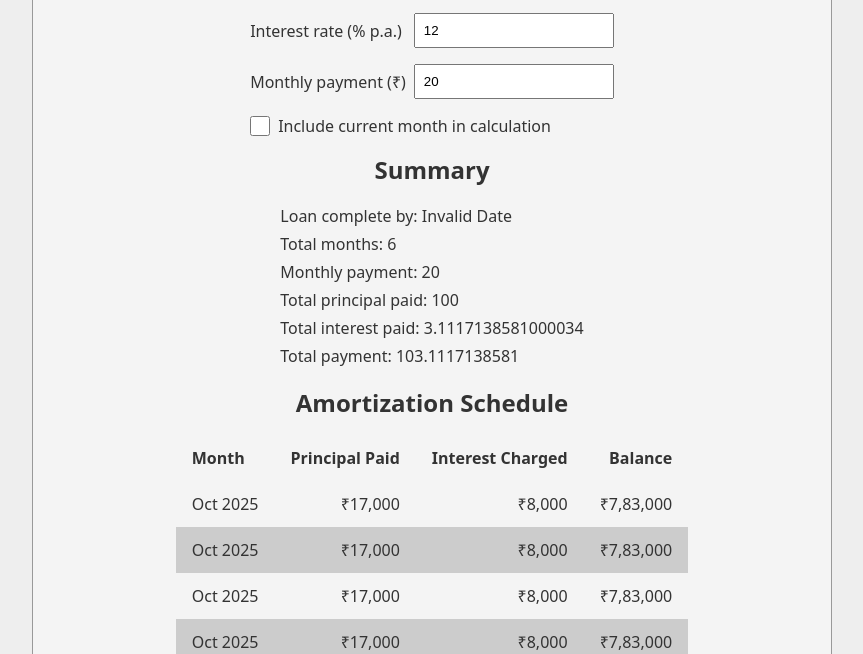
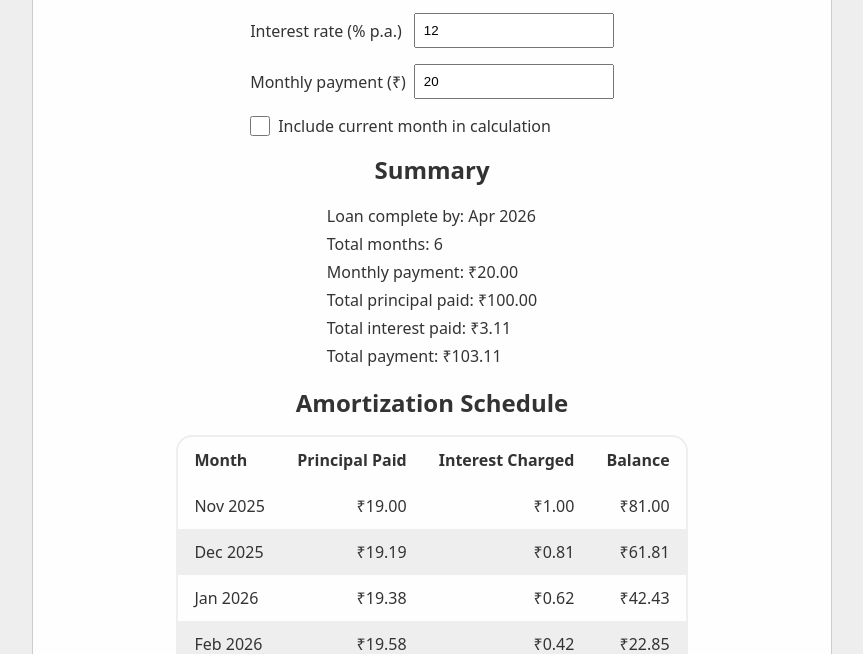
Before and after one commit to k26rahul/js-projects-2, a plain HTML site: page practice/loan-calculator/index.html in a window 1280 px wide. Shown: the part 146-800 px from the top of the page, without its empty margins (208-1071 px from the left). Drawn offline with Linux system fonts and the light colour scheme.

Commit message:
Loan calculator practice.

```diff
--- a/practice/loan-calculator/index.html
+++ b/practice/loan-calculator/index.html
@@ -14,7 +14,7 @@
       <form>
         <label>
           Principal (₹)
-          <input type="number" min="0" value="100" id="principal-input" />
+          <input type="number" min="1" value="100" id="principal-input" />
         </label>
 
         <label>
@@ -24,7 +24,7 @@
 
         <label>
           Monthly payment (₹)
-          <input type="number" min="0" value="20" id="monthly-payment-input" />
+          <input type="number" min="1" value="20" id="monthly-payment-input" />
         </label>
 
         <label class="checkbox-label">
@@ -33,12 +33,12 @@
         </label>
       </form>
 
-      <h2>Summary</h2>
-
-      <section class="loan-summary">
-        <p class="error-message" hidden>
+      <p id="error-message" hidden>
         Monthly payment will never pay off the loan. Increase the payment.
       </p>
+
+      <h2>Summary</h2>
+      <section class="summary">
         <ul>
           <li><strong>Loan complete by:</strong> <span id="summary-last-month">—</span></li>
           <li><strong>Total months:</strong> <span id="summary-months">—</span></li>
@@ -50,8 +50,8 @@
       </section>
 
       <h2>Amortization Schedule</h2>
-
       <section class="table-container">
+        <div class="table-wrapper">
           <table>
             <thead>
               <tr>
@@ -61,39 +61,9 @@
                 <th>Balance</th>
               </tr>
             </thead>
-          <tbody>
-            <tr>
-              <td>Oct 2025</td>
-              <td>₹17,000</td>
-              <td>₹8,000</td>
-              <td>₹7,83,000</td>
-            </tr>
-            <tr>
-              <td>Oct 2025</td>
-              <td>₹17,000</td>
-              <td>₹8,000</td>
-              <td>₹7,83,000</td>
-            </tr>
-            <tr>
-              <td>Oct 2025</td>
-              <td>₹17,000</td>
-              <td>₹8,000</td>
-              <td>₹7,83,000</td>
-            </tr>
-            <tr>
-              <td>Oct 2025</td>
-              <td>₹17,000</td>
-              <td>₹8,000</td>
-              <td>₹7,83,000</td>
-            </tr>
-            <tr>
-              <td>Oct 2025</td>
-              <td>₹17,000</td>
-              <td>₹8,000</td>
-              <td>₹7,83,000</td>
-            </tr>
-          </tbody>
+            <tbody></tbody>
           </table>
+        </div>
       </section>
     </main>
   </body>
--- a/practice/loan-calculator/main.js
+++ b/practice/loan-calculator/main.js
@@ -1,31 +1,49 @@
-let principalInput = document.querySelector('#principal-input');
-let interestRateInput = document.querySelector('#interest-rate-input');
-let monthlyPaymentInput = document.querySelector('#monthly-payment-input');
-let includeCurrentMonthCheckbox = document.querySelector('#include-current-month-checkbox');
+const html = String.raw;
 
-let summaryLastMonthEl = document.querySelector('#summary-last-month');
-let summaryMonthsEl = document.querySelector('#summary-months');
-let summaryMonthlyEl = document.querySelector('#summary-monthly');
-let summaryPrincipalEl = document.querySelector('#summary-principal');
-let summaryInterestEl = document.querySelector('#summary-interest');
-let summaryTotalEl = document.querySelector('#summary-total');
+const principalInput = document.querySelector('#principal-input');
+const interestRateInput = document.querySelector('#interest-rate-input');
+const monthlyPaymentInput = document.querySelector('#monthly-payment-input');
+const includeCurrentMonthCheckbox = document.querySelector('#include-current-month-checkbox');
+
+const errorMessageEl = document.querySelector('#error-message');
+const summaryLastMonthEl = document.querySelector('#summary-last-month');
+const summaryMonthsEl = document.querySelector('#summary-months');
+const summaryMonthlyEl = document.querySelector('#summary-monthly');
+const summaryPrincipalEl = document.querySelector('#summary-principal');
+const summaryInterestEl = document.querySelector('#summary-interest');
+const summaryTotalEl = document.querySelector('#summary-total');
 
 principalInput.addEventListener('input', calculateLoan);
 interestRateInput.addEventListener('input', calculateLoan);
 monthlyPaymentInput.addEventListener('input', calculateLoan);
 includeCurrentMonthCheckbox.addEventListener('change', calculateLoan);
 
+const rupeeFormatter = new Intl.NumberFormat('en-IN', {
+  style: 'currency',
+  currency: 'INR',
+  minimumFractionDigits: 2,
+});
+
 calculateLoan();
 
 function calculateLoan() {
-  console.log('calculateLoan is running...');
+  errorMessageEl.hidden = true;
+  document.querySelector('tbody').innerHTML = '';
+
+  summaryLastMonthEl.textContent = '—';
+  summaryMonthsEl.textContent = '—';
+  summaryMonthlyEl.textContent = '—';
+  summaryPrincipalEl.textContent = '—';
+  summaryInterestEl.textContent = '—';
+  summaryTotalEl.textContent = '—';
 
   let principal = parseFloat(principalInput.value);
   let interestRate = parseFloat(interestRateInput.value) / 100 / 12; // [0-100] % p.a. -> [0-1] monthly rate
   let monthlyPayment = parseFloat(monthlyPaymentInput.value);
 
   if (!(principal > 0 && interestRate >= 0 && monthlyPayment > 0)) {
-    console.warn('Invalid inputs');
+    errorMessageEl.textContent = 'Invalid inputs';
+    errorMessageEl.hidden = false;
     return;
   }
 
@@ -37,29 +55,72 @@ function calculateLoan() {
     let principalPaid = monthlyPayment - interestPaid;
 
     if (principalPaid <= 0) {
-      console.warn('Loan can never be paid: principalPaid <= 0', { interestPaid, principalPaid });
+      errorMessageEl.textContent =
+        'Monthly payment will never pay off the loan. Increase the payment.';
+      errorMessageEl.hidden = false;
       return;
     }
 
     balance -= principalPaid;
     monthsCount += 1;
-    console.log(interestPaid, principalPaid, balance);
+
+    updateTable({
+      monthsCount,
+      interestPaid,
+      principalPaid,
+      balance,
+    });
   }
 
-  console.log({ monthsCount });
+  updateSummary({
+    monthsCount,
+    monthlyPayment,
+    principal,
+    balance,
+  });
+}
 
+function updateTable({ monthsCount, interestPaid, principalPaid, balance }) {
   let date = new Date();
-  date.setMonth(date.getMonth() + monthsCount - parseInt(includeCurrentMonthCheckbox.checked)); // checked = 1/0
-  summaryLastMonthEl.textContent = date.toLocaleDateString(undefined, {
+  date.setMonth(date.getMonth() + monthsCount - includeCurrentMonthCheckbox.checked); // checked = 1/0
+
+  let formattedDate = date.toLocaleDateString(undefined, {
+    year: 'numeric',
+    month: 'short',
+  });
+
+  if (balance <= 0) {
+    principalPaid += balance;
+    balance = 0;
+  }
+
+  let template = html`
+    <tr>
+      <td>${formattedDate}</td>
+      <td>${rupeeFormatter.format(principalPaid)}</td>
+      <td>${rupeeFormatter.format(interestPaid)}</td>
+      <td>${rupeeFormatter.format(balance)}</td>
+    </tr>
+  `;
+
+  document.querySelector('tbody').innerHTML += template;
+}
+
+function updateSummary({ monthsCount, monthlyPayment, balance, principal }) {
+  let date = new Date();
+  date.setMonth(date.getMonth() + monthsCount - includeCurrentMonthCheckbox.checked); // checked = 1/0
+
+  let formattedDate = date.toLocaleDateString(undefined, {
     year: 'numeric',
     month: 'short',
   });
 
   let totalPayment = monthlyPayment * monthsCount + balance; // balance <= 0
 
+  summaryLastMonthEl.textContent = formattedDate;
   summaryMonthsEl.textContent = monthsCount;
-  summaryMonthlyEl.textContent = monthlyPayment;
-  summaryPrincipalEl.textContent = principal;
-  summaryInterestEl.textContent = totalPayment - principal;
-  summaryTotalEl.textContent = totalPayment;
+  summaryMonthlyEl.textContent = rupeeFormatter.format(monthlyPayment);
+  summaryPrincipalEl.textContent = rupeeFormatter.format(principal);
+  summaryInterestEl.textContent = rupeeFormatter.format(totalPayment - principal);
+  summaryTotalEl.textContent = rupeeFormatter.format(totalPayment);
 }
--- a/practice/loan-calculator/style.css
+++ b/practice/loan-calculator/style.css
@@ -20,8 +20,8 @@ main {
   align-items: center;
   gap: 1rem;
   padding: 2rem;
-  background-color: #f4f4f4;
-  border: 1px solid #999;
+  background-color: #fefefe;
+  border: 1px solid #ccc;
   border-radius: 1rem;
 }
 
@@ -52,13 +52,33 @@ input[type='checkbox'] {
   height: 1.25rem;
 }
 
-.loan-summary ul {
+.summary ul {
   list-style: none;
   line-height: 1.75;
 }
 
-.loan-summary strong {
+.summary strong {
   font-weight: 500;
+}
+
+#error-message {
+  padding: 0.5rem;
+  background-color: #ffe5e9;
+  color: crimson;
+  border-left: 2px solid crimson;
+}
+
+.table-container {
+  width: 100%;
+  overflow-x: auto;
+}
+
+.table-wrapper {
+  width: fit-content;
+  margin: 0 auto;
+  border: 2px solid #eee;
+  border-radius: 1rem;
+  overflow-y: hidden;
 }
 
 table {
@@ -78,5 +98,5 @@ td:first-child {
 }
 
 tbody tr:nth-child(even) {
-  background-color: #ccc;
+  background-color: #eee;
 }
```
Lines whose indentation alone changed are shown as unchanged.
